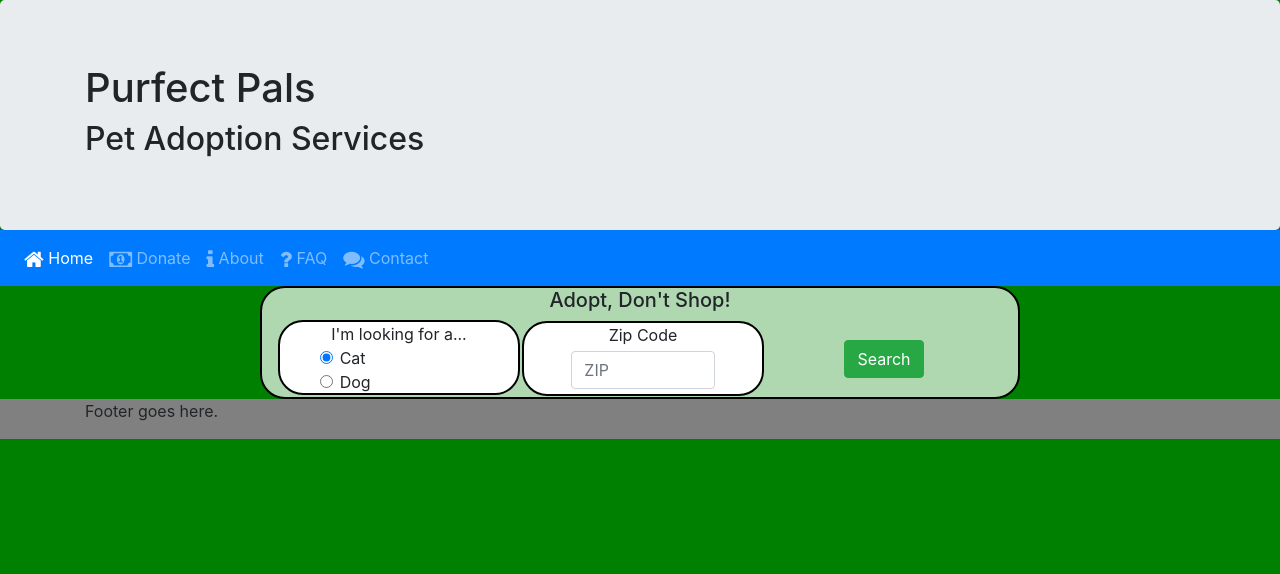
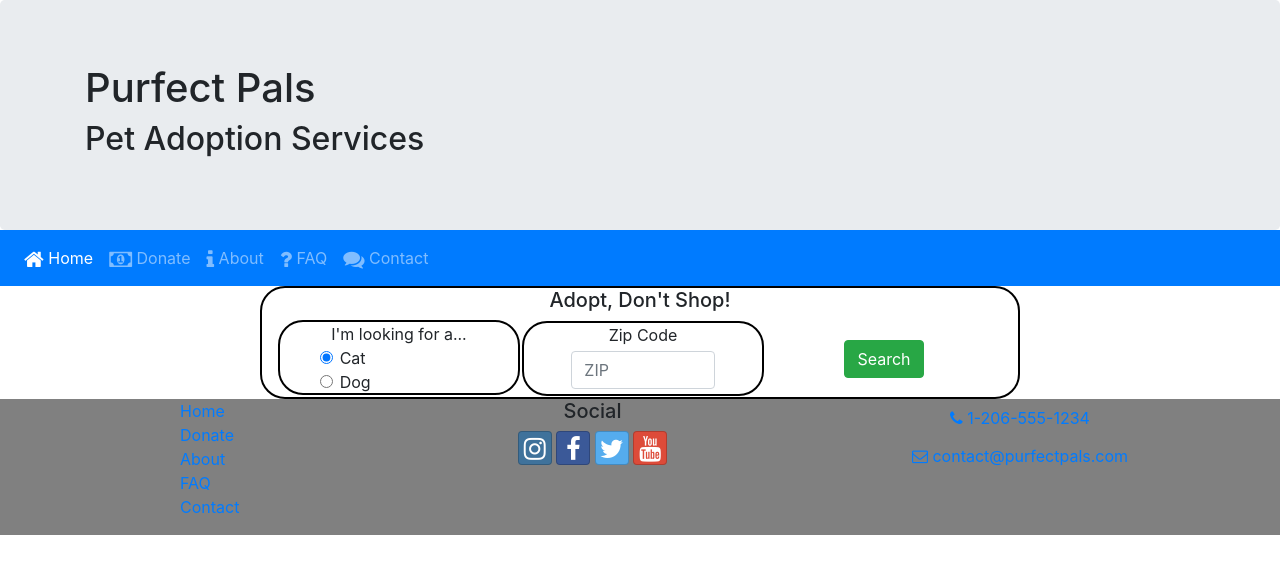
Before and after one commit to MatthewNordstrand/purfectpals, a website: page index.html in a window 1280 px wide. Drawn offline with nearby package versions, Linux system fonts and the light colour scheme.

Commit message:
Added actual footer content

```diff
--- a/css/style.css
+++ b/css/style.css
@@ -19,7 +19,3 @@
     margin: 0 1px 2px 1px;
     height: 75px;
 }
-
-body {
-    background-color: green;
-}
--- a/index.html
+++ b/index.html
@@ -89,8 +89,25 @@
     <footer class="site-footer">
         <div class="container">
             <div class="row">
-                <div class="col">
-                    <p>Footer goes here.</p>
+                <div class="col-4 col-sm-2 offset-1">
+                    <ul class="list-unstyled">
+                        <li><a href="#">Home</a></li>
+                        <li><a href="#">Donate</a></li>
+                        <li><a href="#">About</a></li>
+                        <li><a href="#">FAQ</a></li>
+                        <li><a href="#">Contact</a></li>
+                    </ul>
+                </div>
+                <div class="col-6 col-sm-5 text-center">
+                    <h5>Social</h5>
+                    <a class="btn btn-social-icon btn-instagram" href="http://instagram.com/"><i class="fa fa-instagram"></i></a>
+                    <a class="btn btn-social-icon btn-facebook" href="http://facebook.com/"><i class="fa fa-facebook"></i></a>
+                    <a class="btn btn-social-icon btn-twitter" href="http://twitter.com/"><i class="fa fa-twitter"></i></a>
+                    <a class="btn btn-social-icon btn-google" href="http://youtube.com/"><i class="fa fa-youtube"></i></a>
+                </div>
+                <div class="col-sm-4 text-center">
+                    <a role="button" class="btn btn-link" href="tel:+12065551234"><i class="fa fa-phone"></i> 1-206-555-1234<br></a>
+                    <a role="button" class="btn btn-link" href="mailto:contact@purfectpals.com"><i class="fa fa-envelope-o"></i> contact@purfectpals.com</a>
                 </div>
             </div>
         </div>
```
